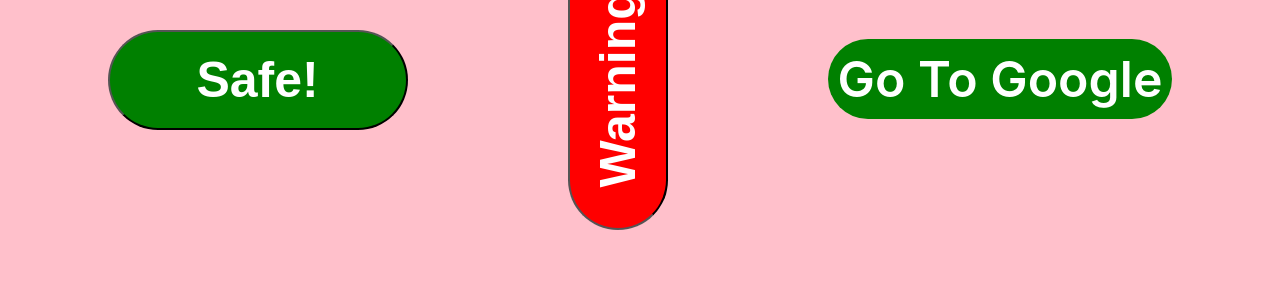
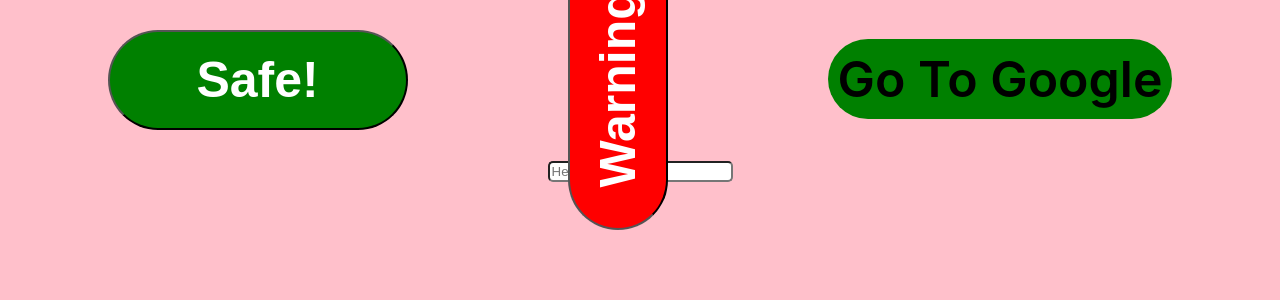
Before and after one commit to SeongJinJeong/React_Styled_Components, a React (Create React App) app: page / in a window 1280 px wide. Shown: the top 300 px of the page. Built offline with nearby package versions, Linux system fonts and the light colour scheme.

Commit message:
Added Extra Attrs & Mixins!!

```diff
--- a/src/App.js
+++ b/src/App.js
@@ -7,6 +7,16 @@ const GlobalStyle = createGlobalStyle`
     padding : 0px;
   }
 `;
+
+const Input = styled.input.attrs({
+  "required" : true
+})`
+  border-radius : 5px;
+`;
+
+const AwesomeCard = css`
+  color : black;
+`
 
 
 class App extends Component{
@@ -18,6 +28,7 @@ class App extends Component{
           <Button>Safe!</Button>
           <Button danger>Warning!</Button>
           <Anchor as='a' href="https://google.com">Go To Google</Anchor>
+          <Input placeholder="Hello" />
         </Container>
       </>
     )
@@ -57,6 +68,7 @@ const Button = styled.button`
 const Anchor = styled(Button)`
   text-decoration: none;
   padding: 10px;
+  ${AwesomeCard}
 `;
 
 const rotation = keyframes`
```
